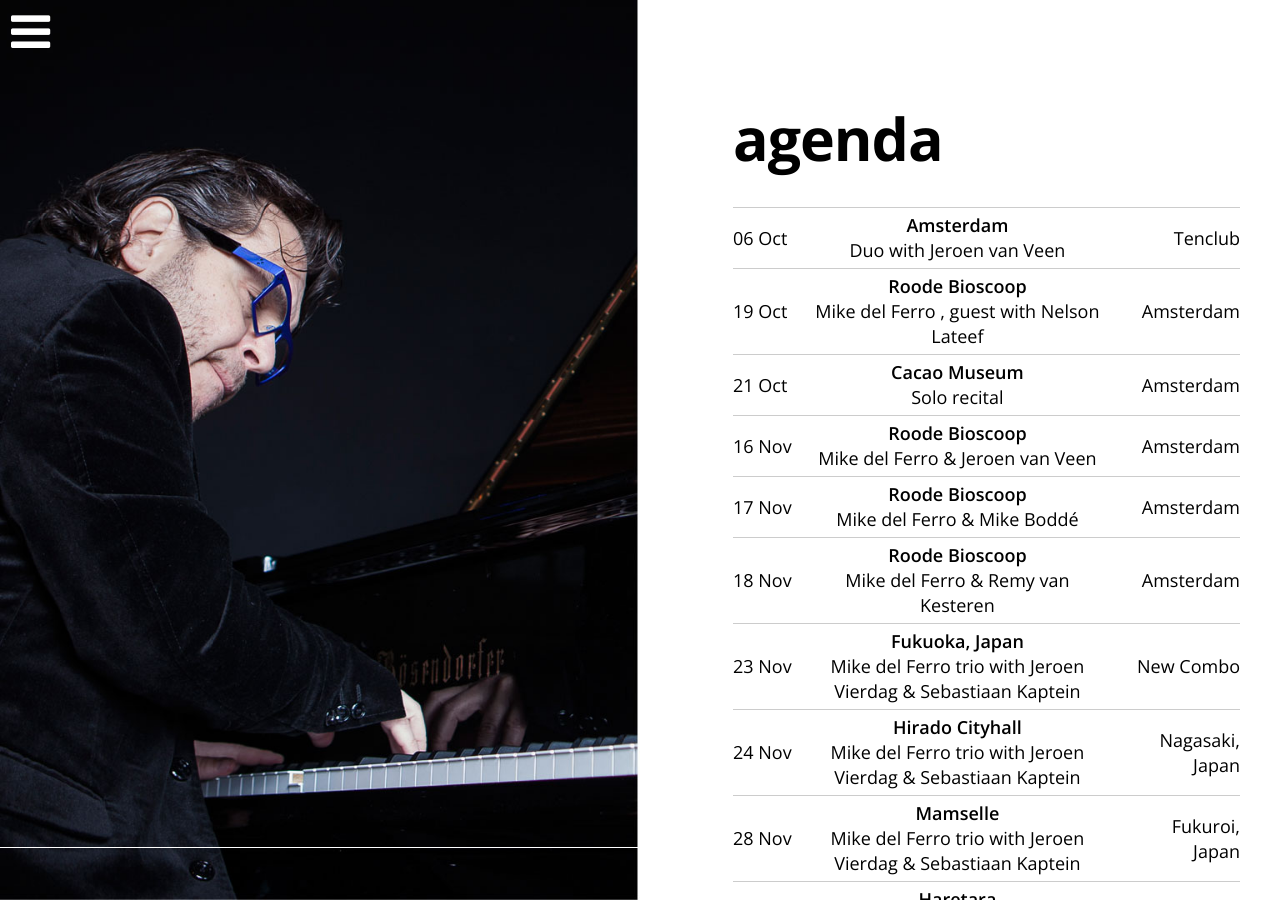
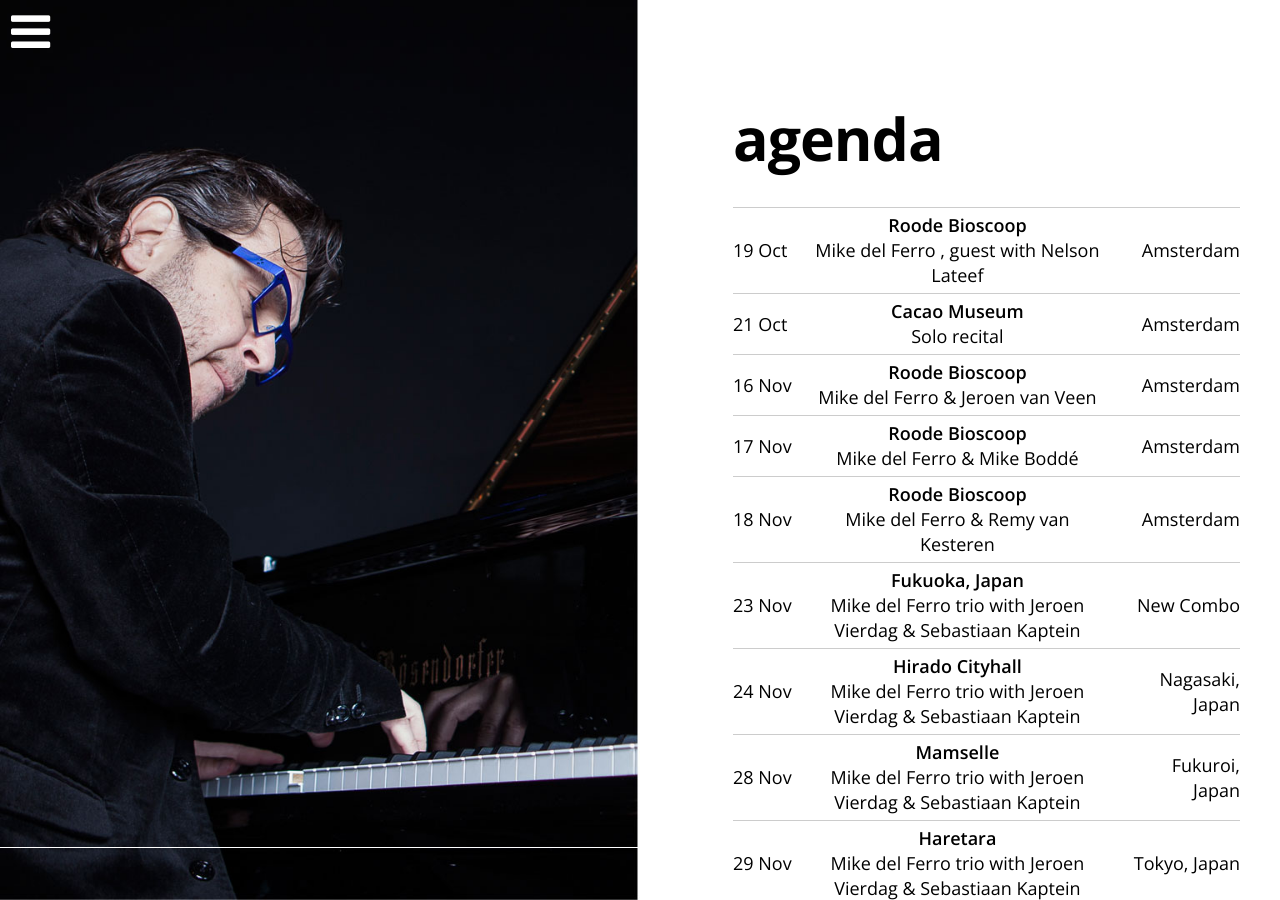
Before and after one commit to mikedelferro/website, a Jekyll site: the page built from agenda.html, in a window 1280 px wide and 900 px high. Built offline with Jekyll 4.4.1, drawn with Linux system fonts in a browser that asks for light colours; nearby versions of some CDN libraries.

Commit message:
Updated '_config.yml' via CloudCannon

```diff
--- a/_config.yml
+++ b/_config.yml
@@ -74,11 +74,6 @@ gigs:
     location: Dordrecht (NL)
     venue: Energiehuis
     url: www.kunstmin.nl
-  - title: Duo with Jeroen van Veen
-    date: 2017-10-06 20:00:00
-    location: Tenclub
-    venue: Amsterdam
-    url: 'https://www.facebook.com/onbehalfoftenclub/'
   - title: Mike del Ferro trio with Jeroen Vierdag & Sebastiaan Kaptein
     date: 2017-11-23 08:00:00
     location: New Combo
```
